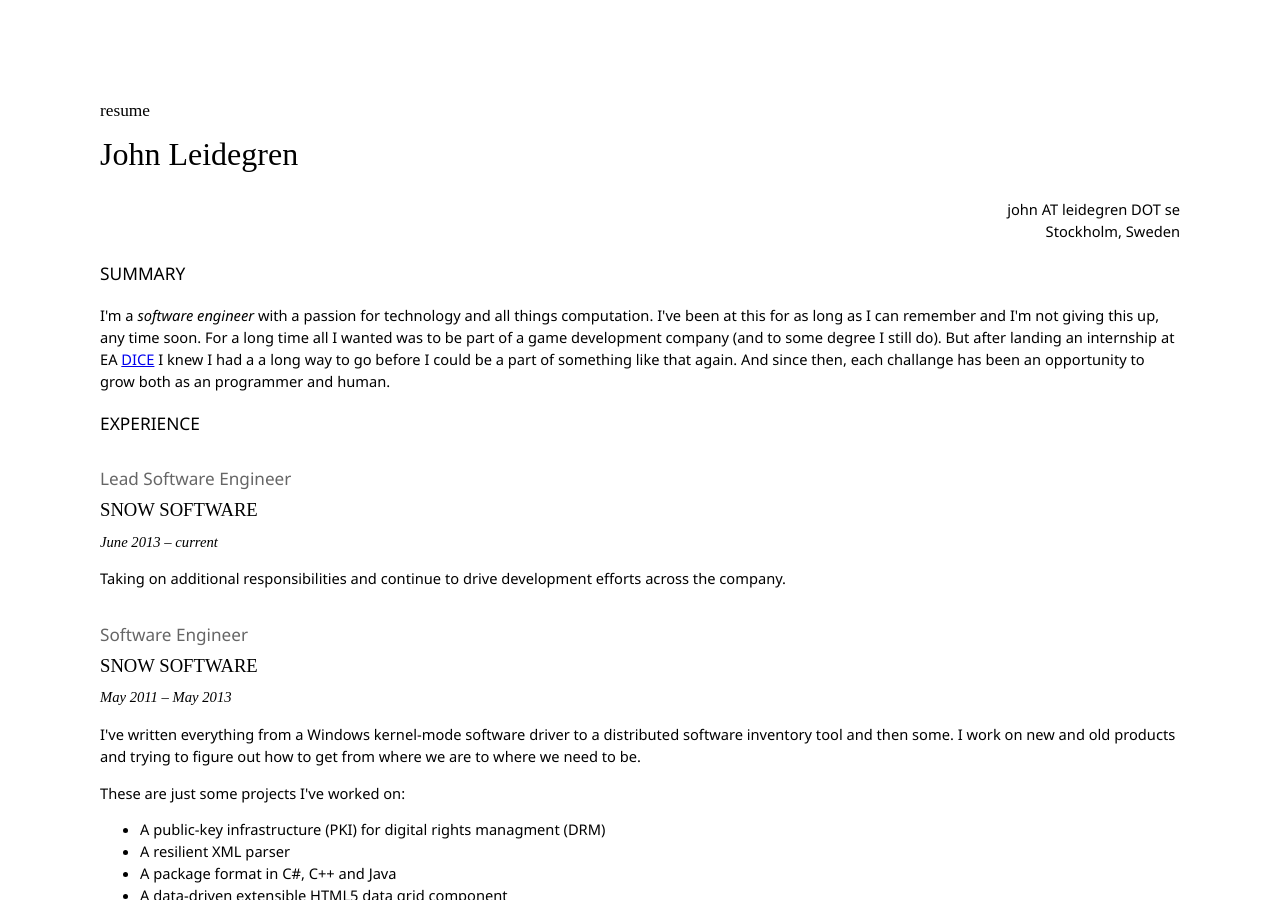
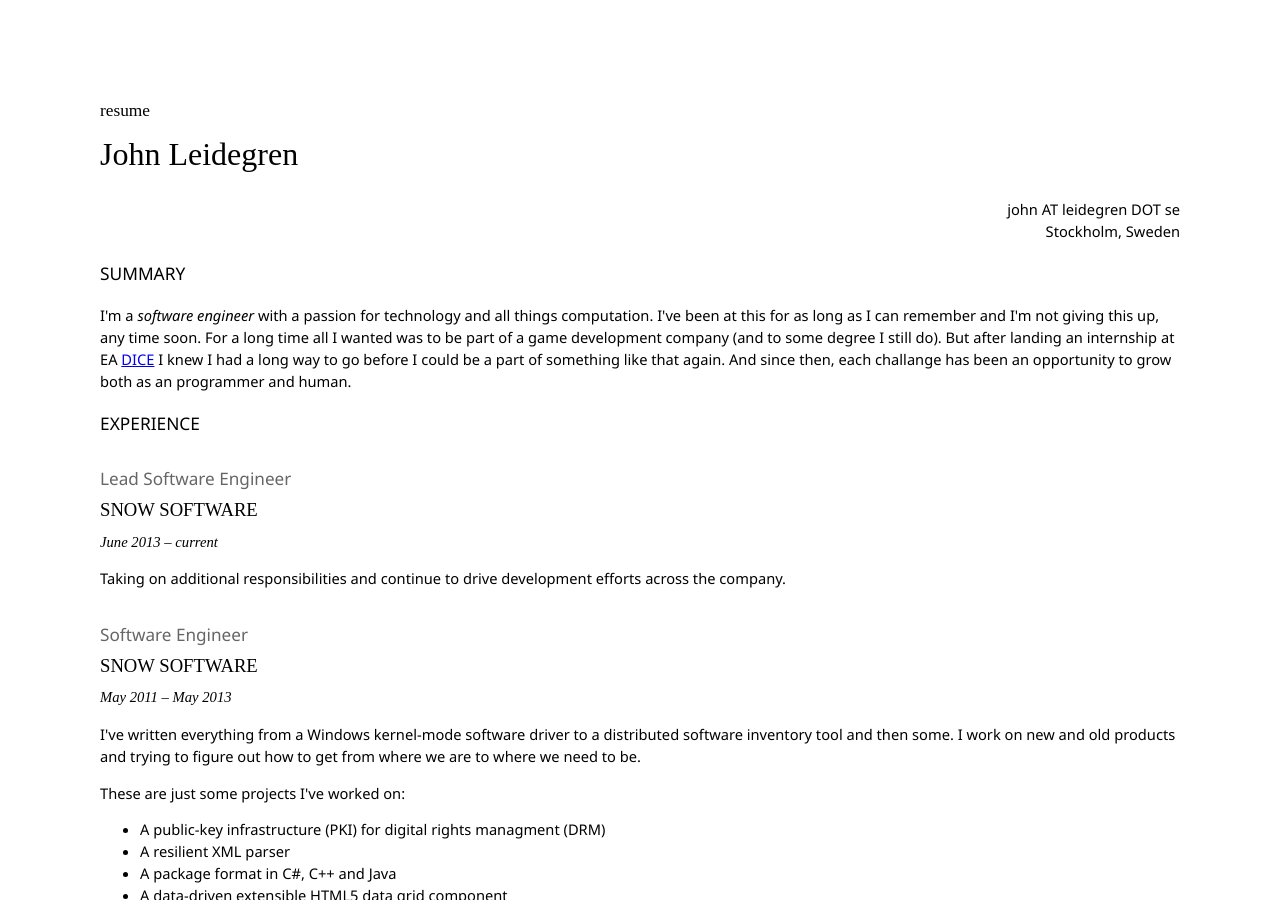
Before and after one commit to leidegre/leidegre.github.com, a Jekyll site: the page resume.html, which Jekyll copies as it is, in a window 1280 px wide and 900 px high. Built offline with Jekyll 4.4.1, drawn with Linux system fonts in a browser that asks for light colours.

```diff
--- a/resume.html
+++ b/resume.html
@@ -97,7 +97,7 @@
         <h2>Summary</h2>
 
         <p>
-            I'm a <em>software engineer</em> with a passion for technology and all things computation. I've been at this for as long as I can remember and I'm not giving this up, any time soon. For a long time all I wanted was to be part of a game development company (and to some degree I still do). But after landing an internship at EA <a href="http://dice.se/" target="_blank" title="DICE">DICE</a> I knew I had a a long way to go before I could be a part of something like that again. And since then, each challange has been an opportunity to grow both as an programmer and human.
+            I'm a <em>software engineer</em> with a passion for technology and all things computation. I've been at this for as long as I can remember and I'm not giving this up, any time soon. For a long time all I wanted was to be part of a game development company (and to some degree I still do). But after landing an internship at EA <a href="http://dice.se/" target="_blank" title="DICE">DICE</a> I knew I had a long way to go before I could be a part of something like that again. And since then, each challange has been an opportunity to grow both as an programmer and human.
         </p>
 
     </section>
```
